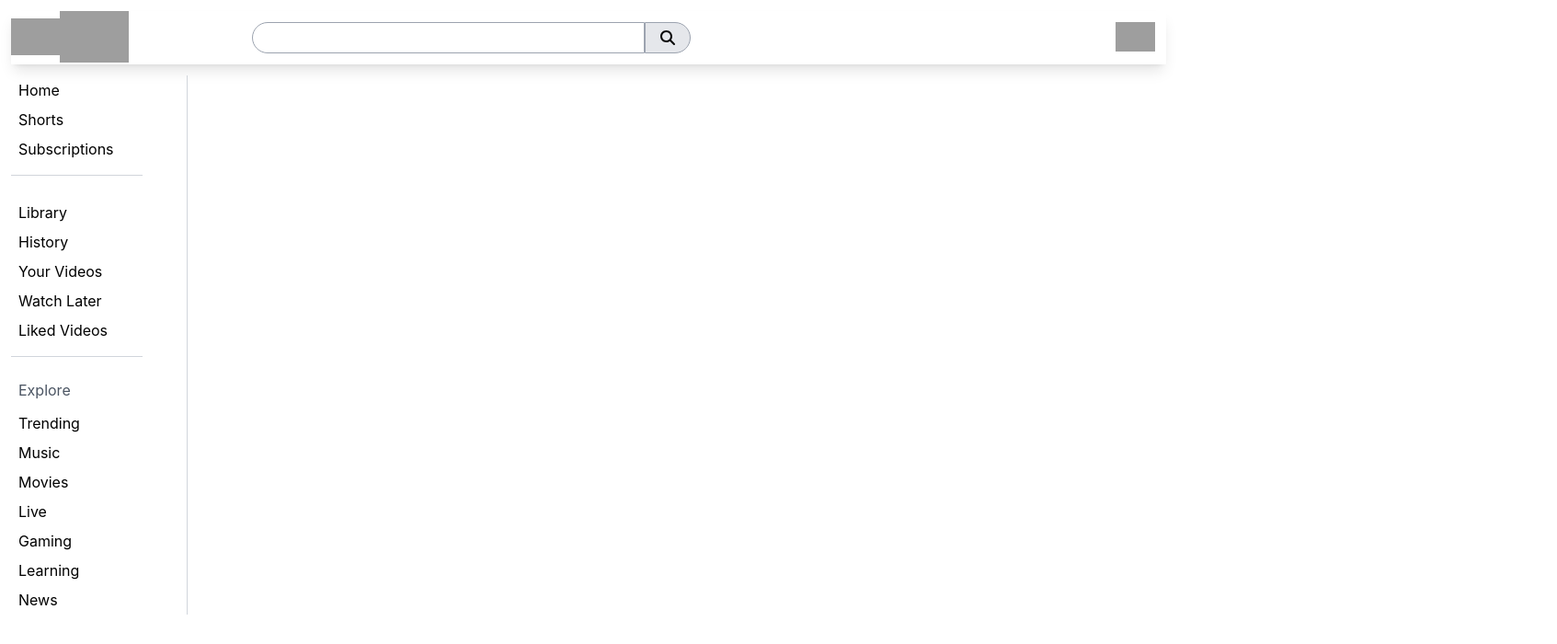
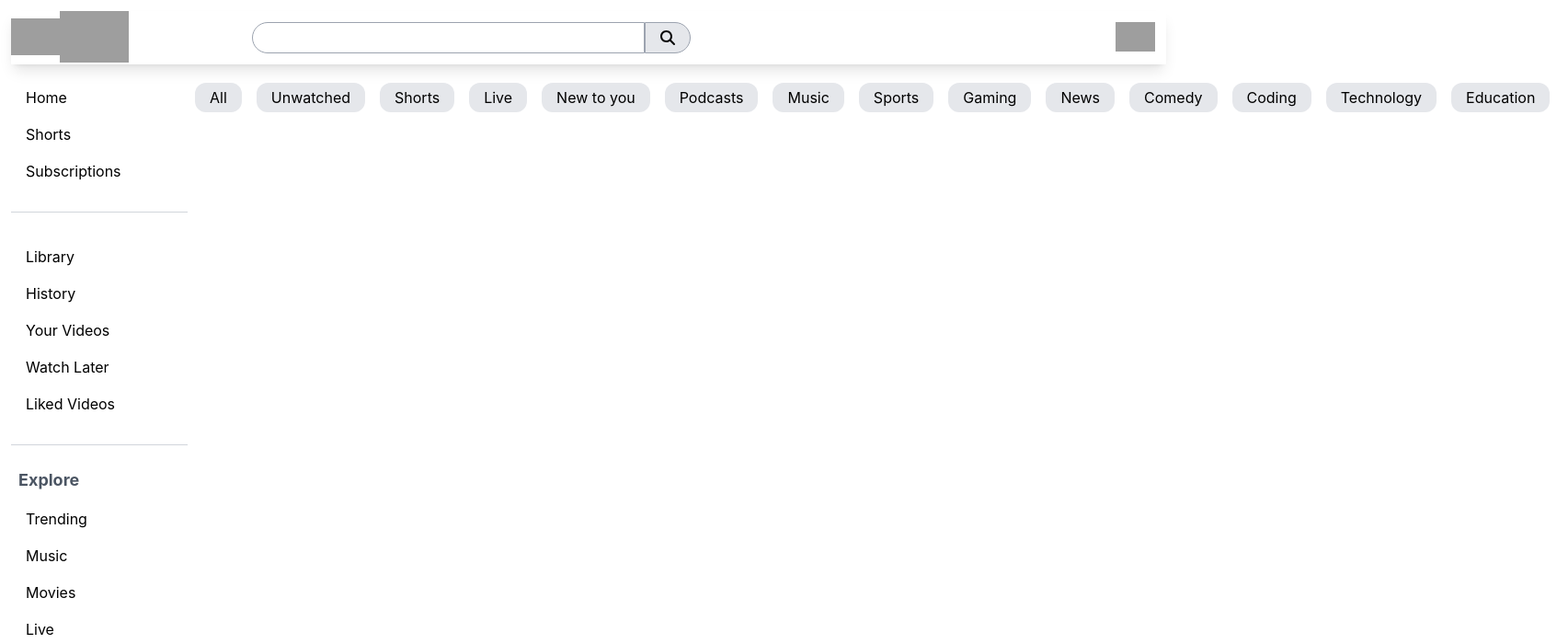
Before and after one commit to nidhijagga/YoutubeClone, a React (Create React App) app: page / in a window 1280 px wide. Both pictures are taken after a click on the picture 38 px from the left and 40 px from the top of the page. Shown: the top 700 px of the page at 92% size, 1693 px wide, since content can reach past the window. Built offline with nearby package versions, Linux system fonts and the light colour scheme; grey boxes are pictures that could not be loaded.

Commit message:
Buttons on Top

```diff
--- a/package.json
+++ b/package.json
@@ -13,7 +13,10 @@
     "react": "^18.2.0",
     "react-dom": "^18.2.0",
     "react-redux": "^8.1.2",
+    "react-responsive-carousel": "^3.2.23",
     "react-scripts": "^5.0.1",
+    "react-slick": "^0.29.0",
+    "slick-carousel": "^1.8.1",
     "web-vitals": "^2.1.4"
   },
   "scripts": {
--- a/src/components/Body.js
+++ b/src/components/Body.js
@@ -1,13 +1,16 @@
-import React from 'react'
-import Sidebar from './Sidebar'
-import BodyContent from './BodyContent'
+import React from 'react';
+import Sidebar from './Sidebar';
+import BodyContent from './BodyContent';
+
 const Body = () => {
   return (
-    <div className='m-3 flex flex-wrap'>
-      <Sidebar/>
-      <BodyContent/>
+    <div className='m-3 flex'>
+      <Sidebar />
+      <div className='flex-grow'>
+        <BodyContent />
+      </div>
     </div>
-  )
-}
+  );
+};
 
 export default Body;
--- a/src/components/BodyContent.js
+++ b/src/components/BodyContent.js
@@ -1,11 +1,12 @@
-import React from 'react'
+import React from 'react';
+import ButtonList from './ButtonList';
 
 const BodyContent = () => {
   return (
-    <div className=''>
+    <div className='flex-grow'>
+      <ButtonList />
+    </div>
+  );
+};
 
-    </div>
-  )
-}
-
-export default BodyContent
+export default BodyContent;
--- /dev/null
+++ b/src/components/Button.js
@@ -0,0 +1,11 @@
+import React from 'react'
+
+const Button = ({name}) => {
+  return (
+    <div>
+      <button className='px-4 py-1 m-2 bg-gray-200 rounded-xl'>{name}</button>
+    </div>
+  )
+}
+
+export default Button
--- /dev/null
+++ b/src/components/ButtonList.js
@@ -0,0 +1,36 @@
+import React from 'react'
+import Button from './Button'
+const btnList = [
+    "All",
+    "Unwatched",
+    "Shorts",
+    "Live",
+    "New to you",
+    "Podcasts",
+    "Music",
+    "Sports",
+    "Gaming",
+    "News",
+    "Comedy",
+    "Coding",
+    "Technology",
+    "Education",
+    // "Cooking",
+    // "Fitness",
+    // "Travel",
+    // "Fashion",
+    // "Art",
+    // "Science",
+  ];
+
+const ButtonList = () => {
+  return (
+    <div className='flex whitespace-nowrap'>
+        {btnList.map((btn, index)=>{
+            return <Button name={btn} key={index}/>
+        })}
+    </div>
+  )
+}
+
+export default ButtonList;
--- a/src/components/Sidebar.js
+++ b/src/components/Sidebar.js
@@ -2,42 +2,45 @@ import React from 'react';
 import { useSelector } from 'react-redux';
 
 const Sidebar = () => {
-  const toggleSidebar = useSelector((store)=>store.sidebar.isOpen)
-  console.log(toggleSidebar);
-  if(!toggleSidebar) return null;
+  const toggleSidebar = useSelector((store) => store.sidebar.isOpen);
+  if (!toggleSidebar) return null;
+
+  const mainLinks = ['Home', 'Shorts', 'Subscriptions'];
+  const libraryLinks = ['Library', 'History', 'Your Videos', 'Watch Later', 'Liked Videos'];
+  const exploreLinks = ['Trending', 'Music', 'Movies', 'Live', 'Gaming', 'Learning', 'News'];
 
   return (
-    <div className='w-48 border-r border-gray-300'>
+    <div className='w-48 flex-shrink-0'>
       <div className='mb-6'>
         <div className='flex items-center'>
-          <ul className='w-3/4 pb-3 border-b border-gray-300'>
-            <li className='py-1 px-2'>Home</li>
-            <li className='py-1 px-2'>Shorts</li>
-            <li className='py-1 px-2'>Subscriptions</li>
+          <ul className='w-full pb-5 border-b border-gray-300'>
+            {mainLinks.map((link, index) => (
+              <li key={index} className='py-1 px-2 m-2 hover:bg-gray-200 hover:rounded-3xl'>
+                {link}
+              </li>
+            ))}
           </ul>
         </div>
       </div>
       <div className='mb-6'>
         <div className='flex items-center'>
-          <ul className='w-3/4 pb-3 border-b border-gray-300'>
-            <li className='py-1 px-2'>Library</li>
-            <li className='py-1 px-2'>History</li>
-            <li className='py-1 px-2'>Your Videos</li>
-            <li className='py-1 px-2'>Watch Later</li>
-            <li className='py-1 px-2'>Liked Videos</li>
+          <ul className='w-full pb-5 border-b border-gray-300'>
+            {libraryLinks.map((link, index) => (
+              <li key={index} className='py-1 px-2 m-2 hover:bg-gray-200 hover:rounded-3xl'>
+                {link}
+              </li>
+            ))}
           </ul>
         </div>
       </div>
       <div>
-        <p className='text-gray-600 mb-2 px-2'>Explore</p>
+        <p className='text-gray-600 mb-3 px-2 font-bold text-lg'>Explore</p>
         <ul>
-          <li className='py-1 px-2'>Trending</li>
-          <li className='py-1 px-2'>Music</li>
-          <li className='py-1 px-2'>Movies</li>
-          <li className='py-1 px-2'>Live</li>
-          <li className='py-1 px-2'>Gaming</li>
-          <li className='py-1 px-2'>Learning</li>
-          <li className='py-1 px-2'>News</li>
+          {exploreLinks.map((link, index) => (
+            <li key={index} className='py-1 px-2 m-2 hover:bg-gray-200 hover:rounded-3xl'>
+              {link}
+            </li>
+          ))}
         </ul>
       </div>
     </div>
```
Also changed, not shown: 1 other file (tests, documents, lock files or other folders).
